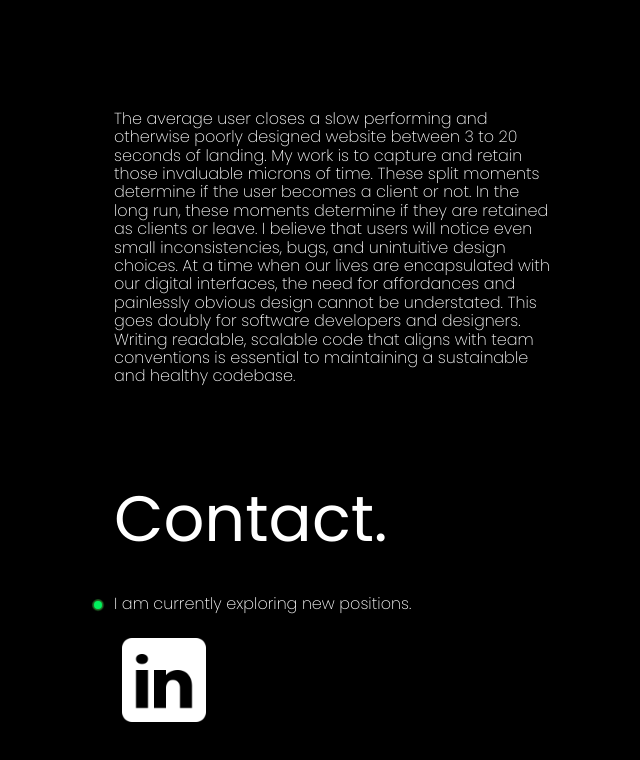
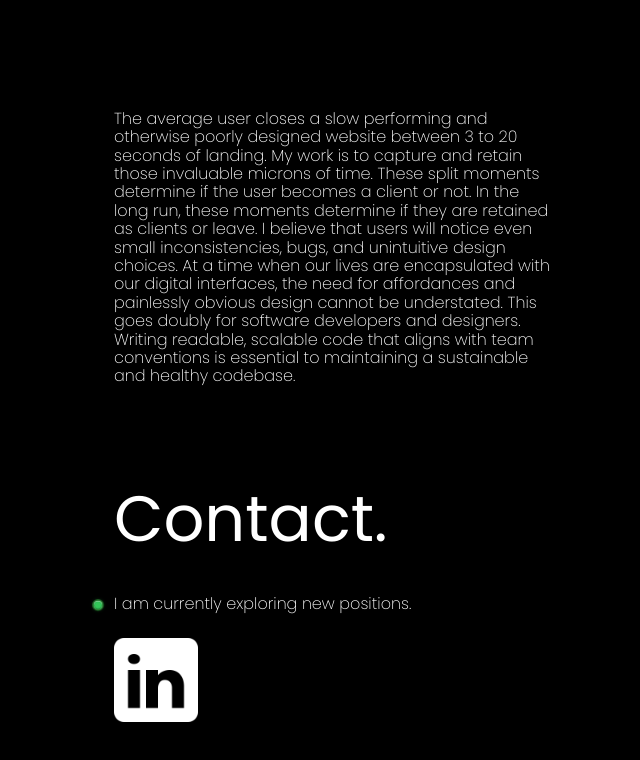
Before and after one commit to wajeff/portfolio-website, a React (Vite) app: page / in a window 1280 px wide. Shown: the part 2347-3107 px from the top of the page, without its empty margins (270-910 px from the left). Built offline with nearby package versions, Linux system fonts and the light colour scheme.

Commit message:
Made status dot more glassy Made linkedin logo align with the rest of the page margins

```diff
--- a/src/components/Contact/Contact.module.css
+++ b/src/components/Contact/Contact.module.css
@@ -23,7 +23,13 @@
   margin-top:6px;
   width: 8px;
   height: 8px;
-  background-color: rgb(0, 242, 93);
+  background: radial-gradient(circle at center, #34c759 40%, #1eaa48 100%);
+  box-shadow:
+    0 0 4px rgba(52, 199, 89, 0.6),
+    0 0 1px rgba(255, 255, 255, 0.5),
+    inset 0 0.5px 0.5px rgba(255, 255, 255, 0.6),
+    inset 0 -0.5px 1px rgba(0, 0, 0, 0.2);
+  border-radius: 50%;
   border-radius: 4px;
 
 }
@@ -45,6 +51,8 @@
   height: 100px;
   width: 100px;
   overflow: hidden;
+  margin-left:-8px;
+  z-index:1000;
 }
 img{
   height: 100%;
```
